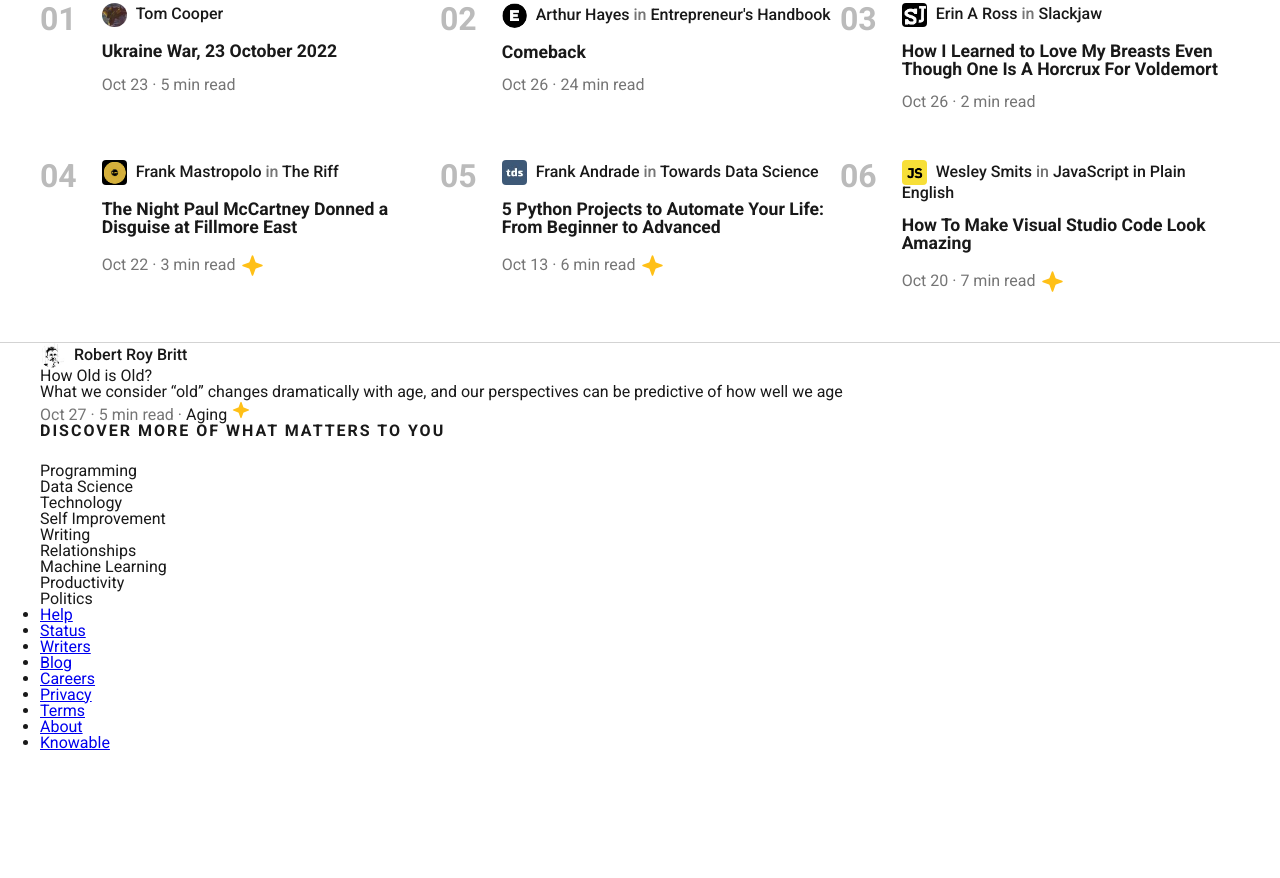
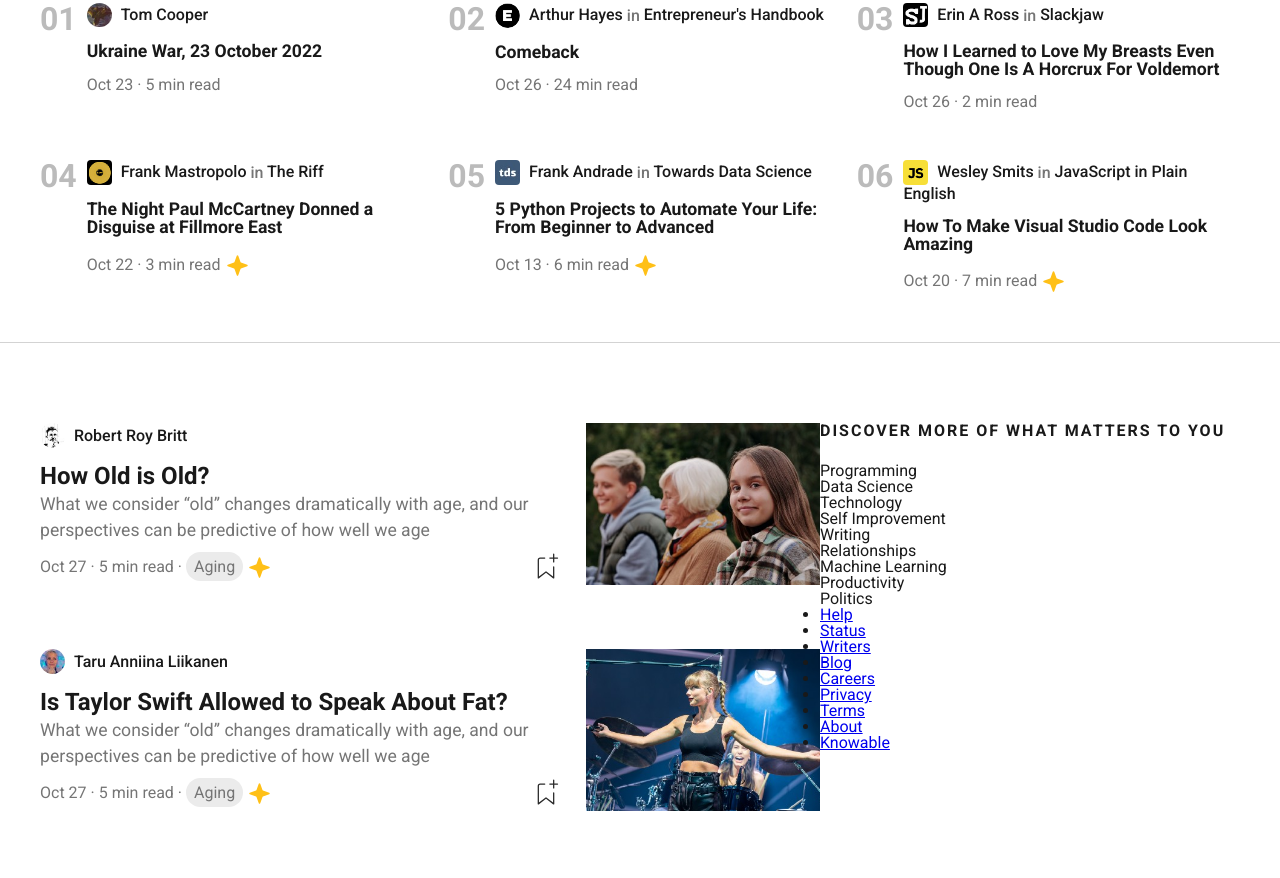
Before and after one commit to MarcoCipolletta/U2-W1-D5-Progetto, a plain HTML site: page index.html in a window 1280 px wide. Shown: the part 668-1546 px from the top of the page. Before the commit the page ends 1420 px from the top, so only its background shows below. Drawn offline with nearby package versions, Linux system fonts and the light colour scheme.

Commit message:
Setting css for atricle section

```diff
--- a/assets/css/style.css
+++ b/assets/css/style.css
@@ -144,12 +144,12 @@
 .card-container {
   display: flex;
   flex-wrap: wrap;
-  row-gap: 50px;
+  gap: 50px 25px;
 }
 .trending-card {
-  flex: 1 0 33%;
+  flex: 1 0 31%;
   display: flex;
-  gap: 25px;
+  gap: 10px;
 }
 
 .trending-card h3 {
@@ -165,6 +165,7 @@
 }
 .autor-article span {
   font-weight: 500;
+  vertical-align: middle;
 }
 .autor-article span > span {
   color: #757575;
@@ -178,7 +179,71 @@
 .readingTime {
   color: #757575;
 }
-.readingTime + img {
+.readingTime + img,
+.label + img {
   vertical-align: middle;
   width: 25px;
 }
+
+/* Content */
+
+.content-container {
+  display: flex;
+  padding-block: 5rem 2rem;
+}
+
+.content-container main {
+  flex-basis: 65%;
+}
+.content-container aside {
+  flex-basis: 35%;
+}
+
+/* content main */
+.content-wrapper main article {
+  width: 100%;
+  display: flex;
+  margin-bottom: 4rem;
+}
+.article-header {
+  flex-basis: 70%;
+  padding-right: 1.5rem;
+}
+.article-image {
+  flex-basis: 30%;
+  height: 162px;
+}
+.article-header h3 {
+  font-size: 1.5rem;
+  font-weight: 700;
+  margin-block: 1rem 0.25rem;
+}
+.article-header p {
+  font-size: 1.1rem;
+  color: #757575;
+  line-height: 1.6rem;
+  margin-bottom: 0.5rem;
+}
+.label {
+  background-color: #ebebeb;
+  color: #757575;
+  padding: 0.3rem 0.5rem;
+  border-radius: 50px;
+}
+.article-metadata {
+  display: flex;
+  justify-content: space-between;
+  align-items: center;
+}
+.article-metadata .save-icon img {
+  width: 32px;
+  vertical-align: middle;
+  text-align: center;
+}
+.article-image img {
+  width: 100%;
+  object-fit: cover;
+  height: 100%;
+}
+
+/* content aside */
--- a/index.html
+++ b/index.html
@@ -111,18 +111,45 @@
       </div>
     </section>
     <div class="content-wrapper">
-      <div class="container">
+      <div class="container content-container">
         <main>
           <article>
+            <div class="article-header">
               <div class="autor-article">
                 <img src="./assets/imgs/image07.jpeg" style="border-radius: 50%" alt="logo robert roy britt" />
                 <span>Robert Roy Britt</span>
               </div>
               <h3>How Old is Old?</h3>
               <p>What we consider “old” changes dramatically with age, and our perspectives can be predictive of how well we age</p>
+              <div class="article-metadata">
+                <div class="article-data">
                   <span class="readingTime">Oct 27 · 5 min read · </span>
                   <span class="label">Aging</span>
                   <img src="./assets/imgs/svg/star.svg" alt="star" />
+                </div>
+                <div class="save-icon"><img src="./assets/imgs/svg/bookmark.svg" alt="" /></div>
+              </div>
+            </div>
+            <div class="article-image"><img src="./assets/imgs/image08.jpeg" alt="" /></div>
+          </article>
+          <article>
+            <div class="article-header">
+              <div class="autor-article">
+                <img src="./assets/imgs/image09.jpeg" style="border-radius: 50%" alt="logo robert roy britt" />
+                <span>Taru Anniina Liikanen</span>
+              </div>
+              <h3>Is Taylor Swift Allowed to Speak About Fat?</h3>
+              <p>What we consider “old” changes dramatically with age, and our perspectives can be predictive of how well we age</p>
+              <div class="article-metadata">
+                <div class="article-data">
+                  <span class="readingTime">Oct 27 · 5 min read · </span>
+                  <span class="label">Aging</span>
+                  <img src="./assets/imgs/svg/star.svg" alt="star" />
+                </div>
+                <div class="save-icon"><img src="./assets/imgs/svg/bookmark.svg" alt="" /></div>
+              </div>
+            </div>
+            <div class="article-image"><img src="./assets/imgs/image10.jpeg" alt="" /></div>
           </article>
         </main>
         <aside>
```
Lines whose indentation alone changed are shown as unchanged.
